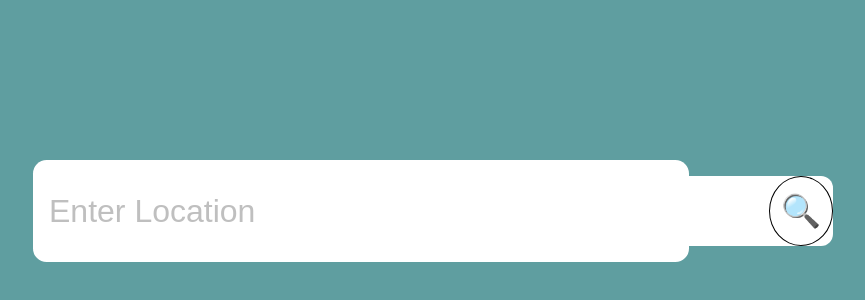
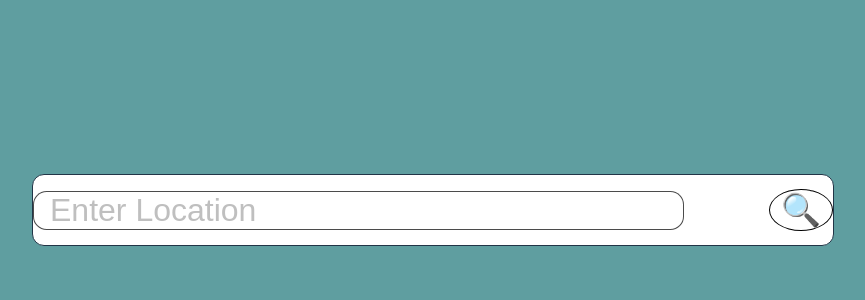
Before and after one commit to abramtsov/vue-weather, a Vue app: page / in a window 1280 px wide. Shown: the part 146-446 px from the top of the page, without its empty margins (207-1072 px from the left). Built offline with nearby package versions, Linux system fonts and the light colour scheme.

Commit message:
styled form

```diff
--- a/src/style.css
+++ b/src/style.css
@@ -43,8 +43,6 @@ body {
   gap: 1rem;
   transition: background-position .3s linear;
   background-color: cadetblue;
-  background-size: 1100%;
-  background-repeat: no-repeat;
   box-sizing: border-box;
 }
 .rain,
@@ -62,16 +60,16 @@ body {
   background-position-y: 0%;
 }
 form {
-  /* border:10px solid; */
+  border:1px solid;
   background-color: #ffffff;
-  padding: 1rem;
   border-radius: .75rem;
   display: grid;
   align-items: center;
+  align-content: center;
   grid-template-columns: 1fr 4rem 4rem;
   grid-template-rows: 1fr;
   grid-area: search;
-  gap: .5rem;
+  column-gap: .5rem;
   align-self: end;
   height: 70px;
   margin: 0;
@@ -87,13 +85,12 @@ form div {
 }
 form input[type="text"] {
   background-color: #fff;
-  /* width:90%; */
-  height: 100%;
+  width:94%;
   grid-area: text;
   font-size: 2rem;
   border-radius: .85rem;
-  padding: 1rem;
-  border: none;
+  padding: 0 1rem;
+  border: 1px solid;
   outline: transparent;
   color: var(--main-color-search)
 }
@@ -112,7 +109,6 @@ form input[type="submit"] {
   border-radius: 50%;
   border: none;
   width: 4rem;
-  height: 100%;
   cursor: pointer;
   background: none;
   border: 1px solid black;
```
